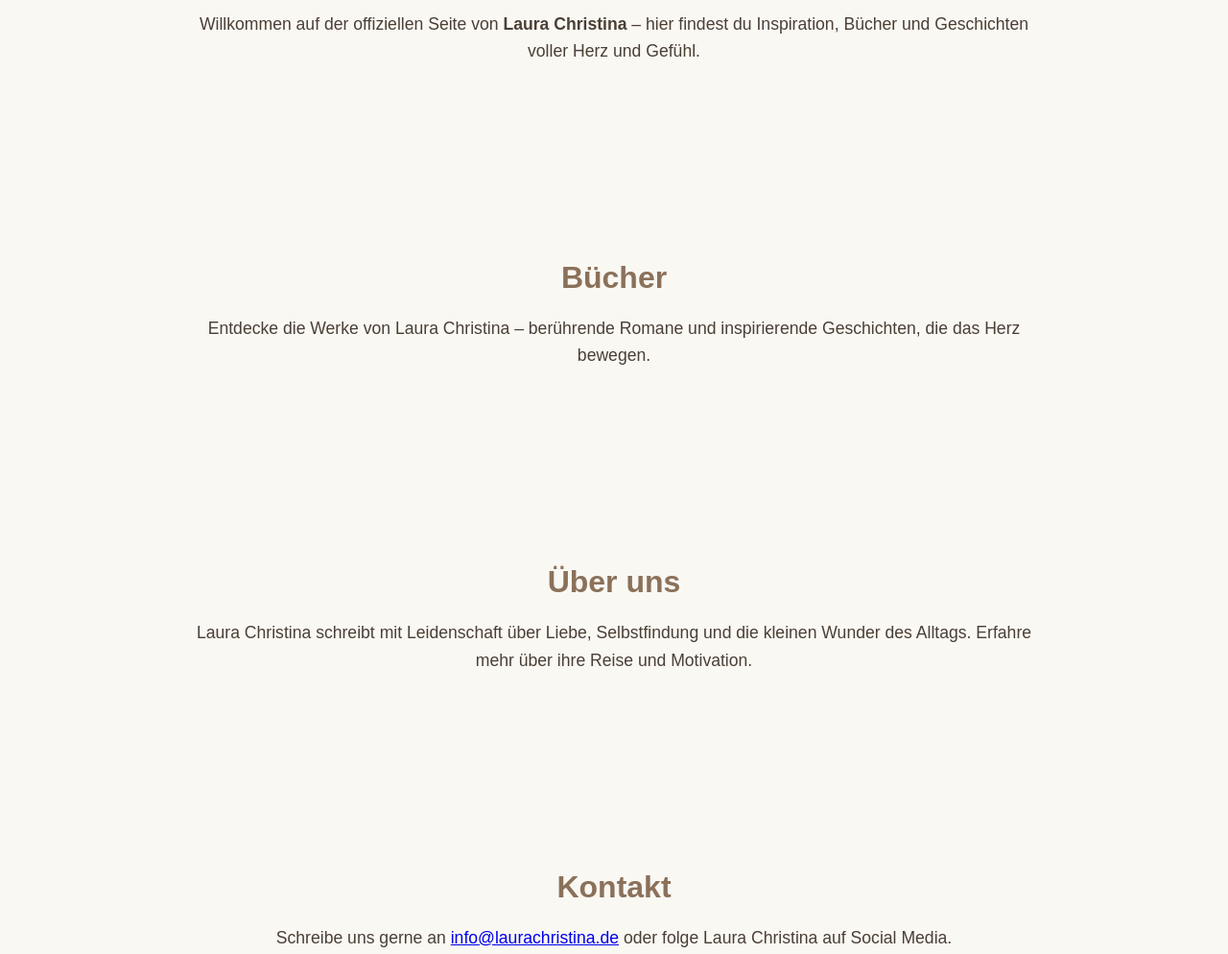
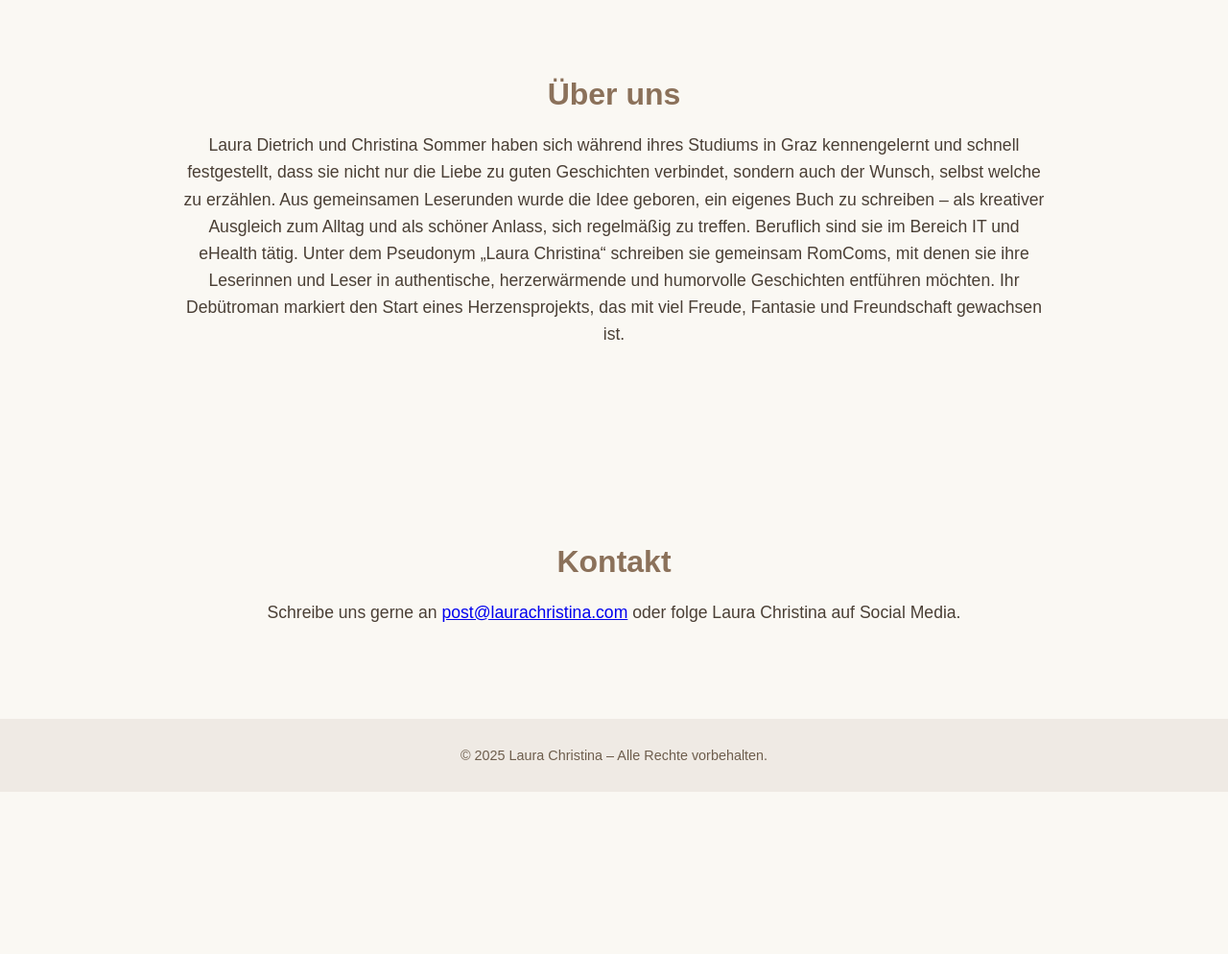
Before and after one commit to laurachristinawrites/laurachristinawrites.github.io, a plain HTML site: page mainpage.html in a window 1280 px wide. Shown: the part 900-1894 px from the top of the page at 96% size. After the commit the page ends 1725 px from the top, so only its background shows below. Drawn offline with Linux system fonts and the light colour scheme; a web font is replaced by a local one.

Commit message:
Update mainpage.html

```diff
--- a/mainpage.html
+++ b/mainpage.html
@@ -72,7 +72,7 @@
     .hero {
       width: 100%;
       height: 60vh;
-      background: url('LauraChristina_Autorenfoto-min.JPEG') center/cover no-repeat;
+      background: url('LauraChristina_Autorenfoto-min.JPEG') center 20% /cover no-repeat;
       display: flex;
       align-items: center;
       justify-content: center;
@@ -135,11 +135,11 @@
     <a href="#kontakt">Kontakt</a>
   </nav>
 
-  <!-- Hero-Bild -->
+  <!-- Hero-Bild
   <div class="hero" id="startseite">
     Willkommen
   </div>
-
+-->
   <!-- Startseite -->
   <section>
     <h2>Startseite</h2>
@@ -149,19 +149,21 @@
   <!-- Bücher -->
   <section id="buecher">
     <h2>Bücher</h2>
-    <p>Entdecke die Werke von Laura Christina – berührende Romane und inspirierende Geschichten, die das Herz bewegen.</p>
+    <p>Coming Soon</p>
   </section>
 
   <!-- Über uns -->
   <section id="ueber-uns">
     <h2>Über uns</h2>
-    <p>Laura Christina schreibt mit Leidenschaft über Liebe, Selbstfindung und die kleinen Wunder des Alltags. Erfahre mehr über ihre Reise und Motivation.</p>
+    <p>Laura Dietrich und Christina Sommer haben sich während ihres Studiums in Graz kennengelernt und schnell festgestellt, dass sie nicht nur die Liebe zu guten Geschichten verbindet, sondern auch der Wunsch, selbst welche zu erzählen. Aus gemeinsamen Leserunden wurde die Idee geboren, ein eigenes Buch zu schreiben – als kreativer Ausgleich zum Alltag und als schöner Anlass, sich regelmäßig zu treffen.
+Beruflich sind sie im Bereich IT und eHealth tätig. Unter dem Pseudonym „Laura Christina“ schreiben sie gemeinsam RomComs, mit denen sie ihre Leserinnen und Leser in authentische, herzerwärmende und humorvolle Geschichten entführen möchten. Ihr Debütroman markiert den Start eines Herzensprojekts, das mit viel Freude, Fantasie und Freundschaft gewachsen ist.
+</p>
   </section>
 
   <!-- Kontakt -->
   <section id="kontakt">
     <h2>Kontakt</h2>
-    <p>Schreibe uns gerne an <a href="mailto:info@laurachristina.de">info@laurachristina.de</a> oder folge Laura Christina auf Social Media.</p>
+    <p>Schreibe uns gerne an <a href="mailto:xyz">post@laurachristina.com</a> oder folge Laura Christina auf Social Media.</p>
   </section>
 
   <footer>
```
